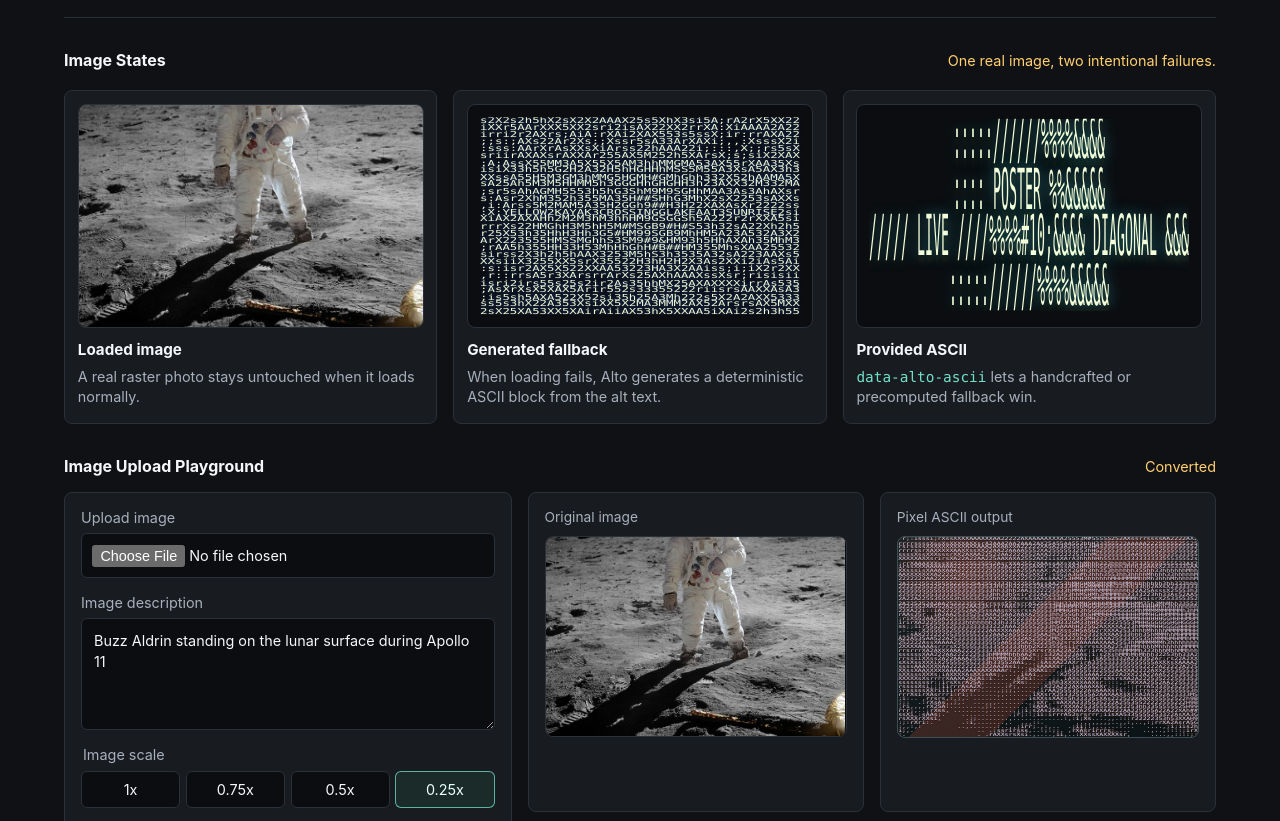
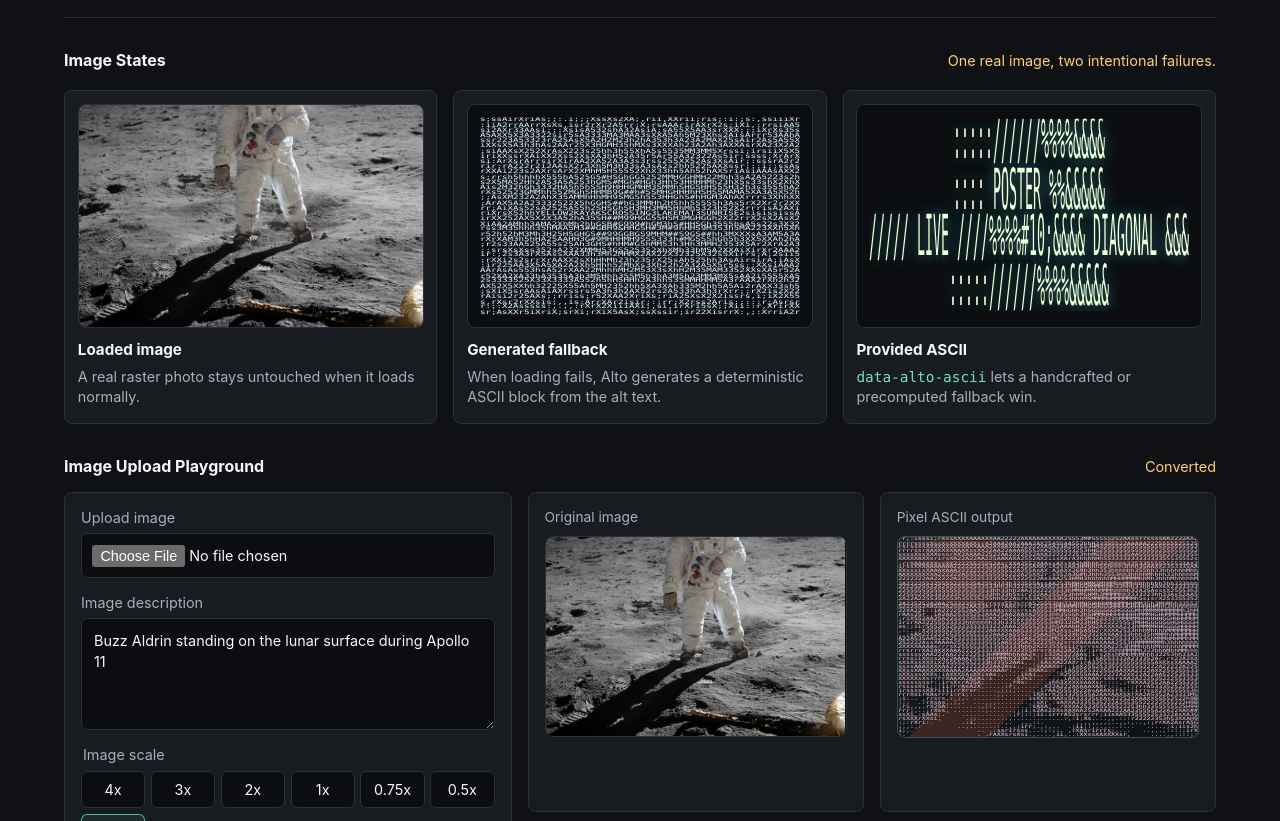
Before and after one commit to Mootbing/Alto, a website: page examples/demo.html in a window 1280 px wide. Shown: the part 99-920 px from the top of the page. Drawn offline with Linux system fonts and the light colour scheme.

Commit message:
Support 4x ASCII scale

```diff
--- a/examples/demo.html
+++ b/examples/demo.html
@@ -207,7 +207,7 @@
 
       .scale-options {
         display: grid;
-        grid-template-columns: repeat(4, minmax(0, 1fr));
+        grid-template-columns: repeat(auto-fit, minmax(4rem, 1fr));
         gap: 0.35rem;
       }
 
@@ -390,6 +390,9 @@
             <fieldset>
               <legend>Image scale</legend>
               <div class="scale-options" id="scale-options">
+                <label><input type="radio" name="image-scale" value="4x" />4x</label>
+                <label><input type="radio" name="image-scale" value="3x" />3x</label>
+                <label><input type="radio" name="image-scale" value="2x" />2x</label>
                 <label><input type="radio" name="image-scale" value="1x" />1x</label>
                 <label><input type="radio" name="image-scale" value="0.75x" />0.75x</label>
                 <label><input type="radio" name="image-scale" value="0.5x" />0.5x</label>
@@ -399,11 +402,11 @@
             <div class="number-grid">
               <label>
                 Columns
-                <input id="columns-input" type="number" min="8" max="1200" value="76" inputmode="numeric" />
+                <input id="columns-input" type="number" min="8" max="4800" value="76" inputmode="numeric" />
               </label>
               <label>
                 Rows
-                <input id="rows-input" type="number" min="4" max="900" value="50" inputmode="numeric" />
+                <input id="rows-input" type="number" min="4" max="3600" value="50" inputmode="numeric" />
               </label>
             </div>
           </form>
@@ -443,6 +446,8 @@
       const sourcePreview = document.querySelector("#source-preview");
       const conversionStatus = document.querySelector("#conversion-status");
       const htmlOutputCode = document.querySelector("#html-output-code");
+      const MAX_COLUMNS = 4800;
+      const MAX_ROWS = 3600;
       let livePreview = document.querySelector("#live-preview");
       let activeObjectUrl = "";
       let customGrid = false;
@@ -499,20 +504,20 @@
       function syncGridFromScale() {
         const scale = Number.parseFloat(selectedScale()) || 0.5;
         const { height, width } = previewSize();
-        columnsInput.value = Math.min(1200, Math.max(8, Math.round(width * scale)));
-        rowsInput.value = Math.min(900, Math.max(4, Math.round(height * scale)));
+        columnsInput.value = Math.min(MAX_COLUMNS, Math.max(8, Math.round(width * scale)));
+        rowsInput.value = Math.min(MAX_ROWS, Math.max(4, Math.round(height * scale)));
       }
 
       function syncRowsFromColumns() {
-        const columns = clampNumber(columnsInput.value, 8, 1200, 360);
+        const columns = clampNumber(columnsInput.value, 8, MAX_COLUMNS, 360);
         columnsInput.value = columns;
-        rowsInput.value = Math.min(900, Math.max(4, Math.round(columns * imageHeightOverWidth())));
+        rowsInput.value = Math.min(MAX_ROWS, Math.max(4, Math.round(columns * imageHeightOverWidth())));
       }
 
       function syncColumnsFromRows() {
-        const rows = clampNumber(rowsInput.value, 4, 900, 240);
+        const rows = clampNumber(rowsInput.value, 4, MAX_ROWS, 240);
         rowsInput.value = rows;
-        columnsInput.value = Math.min(1200, Math.max(8, Math.round(rows / imageHeightOverWidth())));
+        columnsInput.value = Math.min(MAX_COLUMNS, Math.max(8, Math.round(rows / imageHeightOverWidth())));
       }
 
       function useCustomGridFrom(field) {
@@ -649,7 +654,11 @@ ${escapeHtml(inlineStyleFor(fallback))}
 
         try {
           await waitForImage(sourcePreview);
-          const ascii = await imageToAscii(sourcePreview, options);
+          const ascii = await imageToAscii(sourcePreview, {
+            ...options,
+            maxColumns: MAX_COLUMNS,
+            maxRows: MAX_ROWS
+          });
 
           if (id !== renderId) {
             return;
--- a/src/index.js
+++ b/src/index.js
@@ -1,6 +1,7 @@
 const DEFAULT_SELECTOR = "img[alt]:not([data-alto-ignore])";
 const DEFAULT_CHARSET = " .,:;irsXA253hMHGS#9B&@";
 const WORD_JOINER = " ";
+const MAX_RESOLUTION_SCALE = 4;
 
 export const ALTO_RESOLUTION_PRESETS = {
   tiny: 0.55,
@@ -29,22 +30,22 @@ function resolutionScale(resolution) {
   }
 
   if (typeof resolution === "number") {
-    return Number.isFinite(resolution) ? clamp(resolution, 0.25, 3) : 1;
+    return Number.isFinite(resolution) ? clamp(resolution, 0.25, MAX_RESOLUTION_SCALE) : 1;
   }
 
   const value = String(resolution).trim().toLowerCase();
 
   if (value in ALTO_RESOLUTION_PRESETS) {
-    return clamp(ALTO_RESOLUTION_PRESETS[value], 0.05, 1);
+    return clamp(ALTO_RESOLUTION_PRESETS[value], 0.05, MAX_RESOLUTION_SCALE);
   }
 
   if (value.endsWith("%")) {
     const percent = Number.parseFloat(value.slice(0, -1));
-    return Number.isFinite(percent) ? clamp(percent / 100, 0.25, 3) : 1;
+    return Number.isFinite(percent) ? clamp(percent / 100, 0.25, MAX_RESOLUTION_SCALE) : 1;
   }
 
   const numeric = Number.parseFloat(value);
-  return Number.isFinite(numeric) ? clamp(numeric, 0.25, 3) : 1;
+  return Number.isFinite(numeric) ? clamp(numeric, 0.25, MAX_RESOLUTION_SCALE) : 1;
 }
 
 function sourceScale(resolution) {
@@ -53,7 +54,7 @@ function sourceScale(resolution) {
   }
 
   if (typeof resolution === "number") {
-    return Number.isFinite(resolution) ? clamp(resolution, 0.05, 1) : null;
+    return Number.isFinite(resolution) ? clamp(resolution, 0.05, MAX_RESOLUTION_SCALE) : null;
   }
 
   const value = String(resolution).trim().toLowerCase();
@@ -64,12 +65,12 @@ function sourceScale(resolution) {
 
   if (value.endsWith("x")) {
     const multiplier = Number.parseFloat(value.slice(0, -1));
-    return Number.isFinite(multiplier) ? clamp(multiplier, 0.05, 1) : null;
+    return Number.isFinite(multiplier) ? clamp(multiplier, 0.05, MAX_RESOLUTION_SCALE) : null;
   }
 
   if (value.endsWith("%")) {
     const percent = Number.parseFloat(value.slice(0, -1));
-    return Number.isFinite(percent) ? clamp(percent / 100, 0.05, 1) : null;
+    return Number.isFinite(percent) ? clamp(percent / 100, 0.05, MAX_RESOLUTION_SCALE) : null;
   }
 
   return null;
```
Also changed, not shown: test/create-ascii-alt.test.js (+35 -1 lines), README.md.
